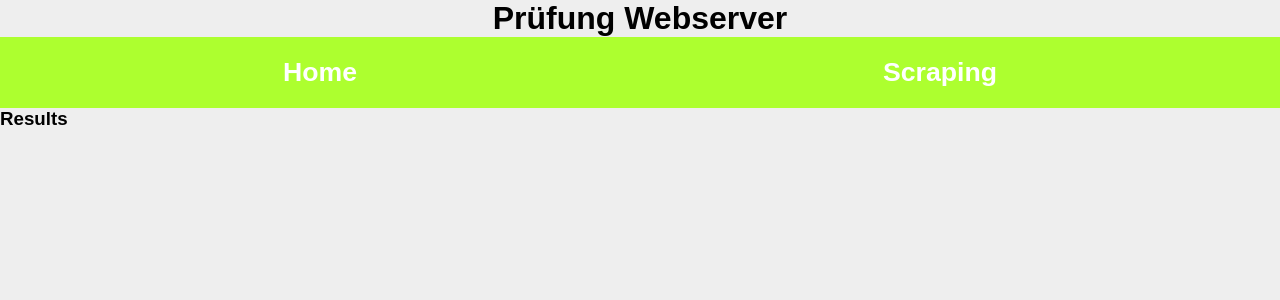
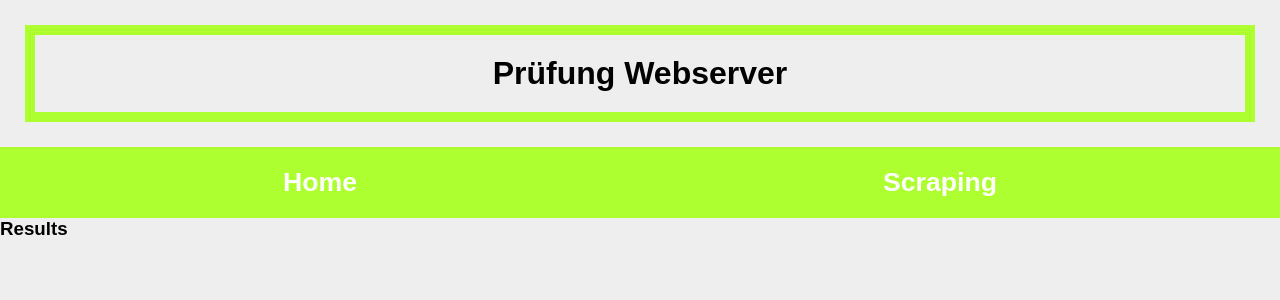
Before and after one commit to cedricgeissmann/pruefung-webserver-1mz, a Python web app: template templates/results.html in a window 1280 px wide. Shown: the top 300 px of the page. Run offline with Jinja, Linux system fonts and the light colour scheme; the template is opened without the code that fills it, so the values that code supplies are empty.

Commit message:
Alpha vs Aufgabe2

```diff
--- a/static/main.css
+++ b/static/main.css
@@ -20,7 +20,11 @@ body {
 
 h1{
     text-align: center;
-    background-color:
+    border-color: greenyellow;
+    border-style: solid ;
+    border-width: 10px;
+    margin: 25px;
+    padding: 20px;
 
 }
 
@@ -45,6 +49,7 @@ h2{
 p{
     margin-left: 200px;
     background-color: white;
+    ID: 1.
 }
 .nav-link{
     font-size: 20pt;
--- a/templates/results.html
+++ b/templates/results.html
@@ -4,7 +4,7 @@
 
     <h3> Results </h3>
 
-
+    <p> </p>
 
 </div>
 
```
